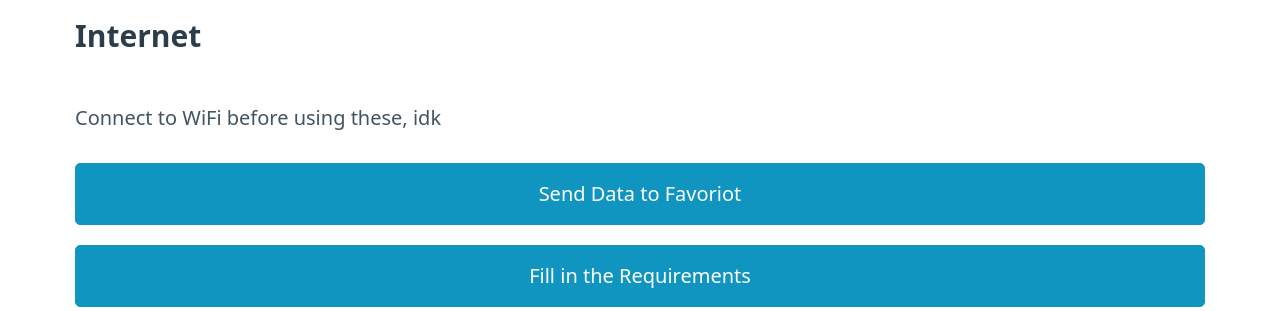
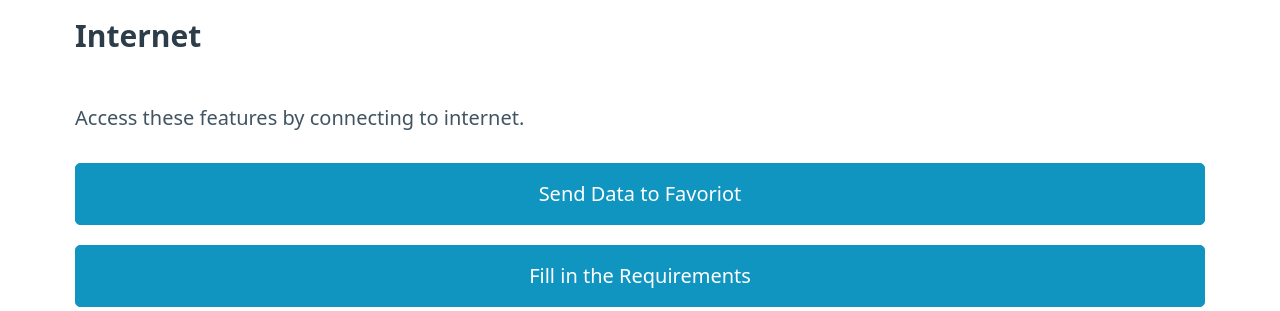
Before and after one commit to citawarisan/fwinism, a Python web app: template esp32/templates/index.html in a window 1280 px wide. Shown: the part 976-1287 px from the top of the page. Run offline with Jinja, Linux system fonts and the light colour scheme; the template is opened without the code that fills it, so the values that code supplies are empty.

Commit message:
I am a polite person, you are a polite person

```diff
--- a/esp32/templates/index.html
+++ b/esp32/templates/index.html
@@ -32,7 +32,8 @@
     <input type="button" value="Control ESP32 LED" onclick="window.location.href='/led'" />
 
     <h3>Internet</h3>
-    <p>Connect to WiFi before using these, idk</p>
+
+    <p>Access these features by connecting to internet.</p>
 
     <input type="button" value="Send Data to Favoriot" onclick="window.location.href='/fav'" />
     <input type="button" value="Fill in the Requirements" onclick="window.location.href='/req'" />
```
